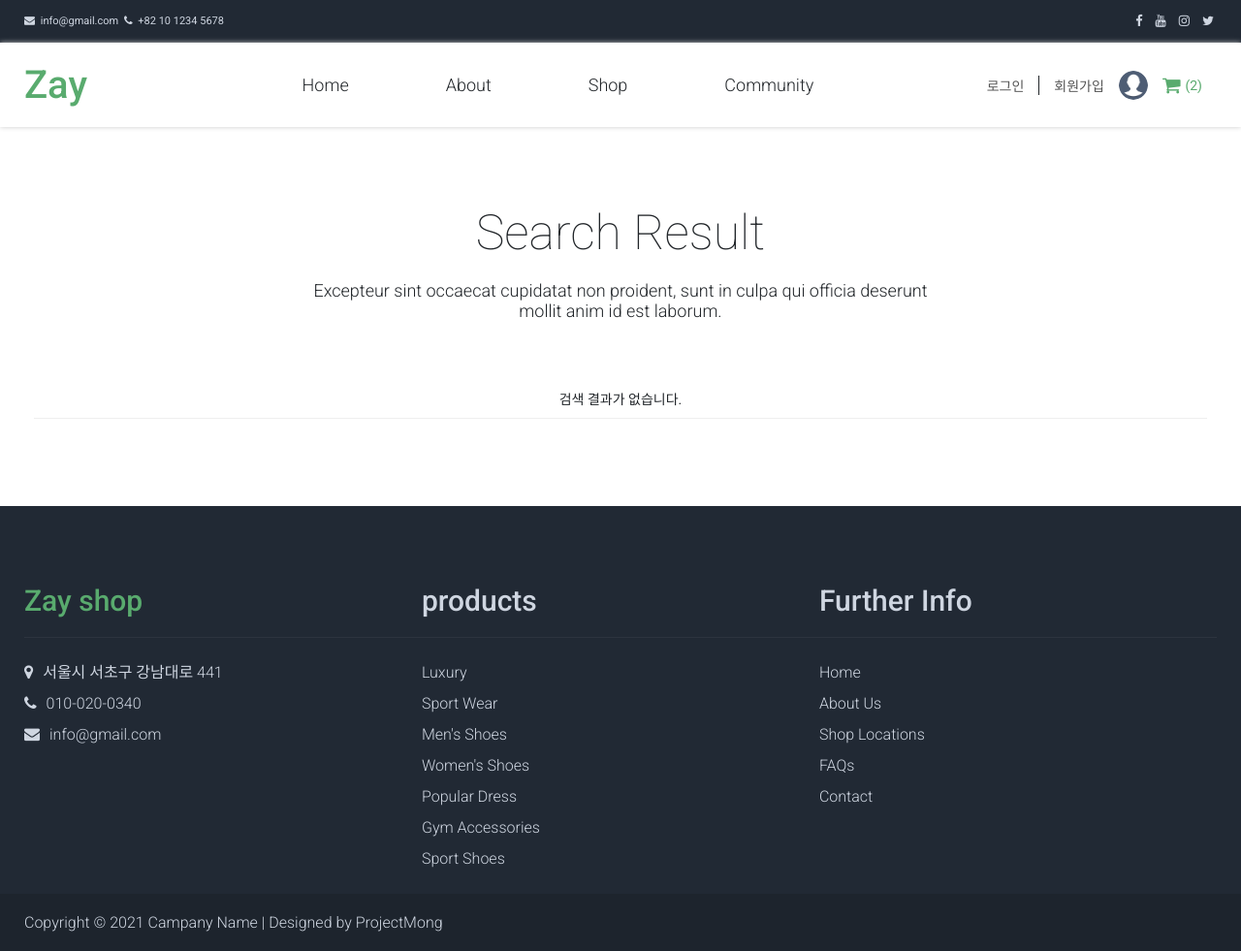
After one commit to yunjungheo/zay, a PHP site: page /pages/menu_page/shop_search_result.php?pro_search=1 in a window 1280 px wide. The commit adds this page. Shown: the whole page at 97% size. Run offline with PHP 8.4, Linux system fonts and the light colour scheme; data comes from the database, SQL or seed files in the repository; a stand-in replaces the project's code that opens the database connection.

Commit message:
0729  카테고리 수정 및 장바구니 만들기

```diff
--- a/css/media.css
+++ b/css/media.css
@@ -8,8 +8,11 @@
 }
 
 @media screen and (max-width:1050px){
+  header .gnb{width: 60%;}
   header .gnb li{margin:0 25px;}
   header .gnb a{font-size:16px;}
+  header .login_info{width: 40%;}
+  header .login_info a{font-size: 12px;}
 
   .slider .center{flex-direction: column;}
   .slider .slider_txt{text-align:center;}
@@ -22,6 +25,9 @@
   .like_unlike{flex-direction: column; padding: 0 0 10px 0;}
   .like_icons{display: flex; justify-content: space-between; padding-bottom: 10px;}
   .like_icons span{width: 50%; text-align: center;}
+
+
+
 
 }
 @media screen and (max-width:850px){
--- a/css/style.css
+++ b/css/style.css
@@ -18,11 +18,15 @@ header .gnb a{color:#212529;}
 
 header .menu_items{display:flex; align-items: center; justify-content: space-between; width:85%;}
 
-header .login_info{display:flex; align-items: center;}
+header .login_info{display:flex; align-items: center; width: 30%;  justify-content: flex-end;}
 header .login_info a{padding:0 15px; color:#555555; font-weight:400;}
 header .login_info a:nth-child(2){border-left:1px solid #212529;}
 header .login_info a:nth-child(3){padding-right:0; width: 30px; height: 30px; overflow: hidden; border-radius: 50%; padding-left: 0;}
 header .login_info img{width:100%;}
+
+header .cart_btn{display: flex; align-items: center;}
+header .cart_btn i{font-size: 20px; color: #59ab6e;}
+header .cart_btn b{font-size: 14px; color: #59ab6e; padding-left: 5px;}
 
 header.stick{padding:12px 0; z-index:9999; background:#fff;}
 header.stick .logo a{font-size:35px;}
@@ -233,5 +237,29 @@ section.join .submit_info span a{display: inline-block; padding: 10px 20px; back
 
 /*Shop Page Style Code */
 .shop .shop_btns{width: 100%; height: auto; display: flex; justify-content: space-between; padding: 15px 0; border-bottom: 1px solid #eee;}
+.shop .shop_btns>div{width: 50%;}
+.shop .shop_btns>div.filters{display: flex; justify-content: flex-end; align-items: center;}
+
+.shop .shop_btns>div.filters select{background: #59ab6e; color: #fff; height: 100%; padding: 10px; border: 0; border-radius: 5px;}
+.shop .shop_btns>div.filters .search{display: flex; align-items: center;}
+.shop .shop_btns>div.filters input{border: 1px solid #ddd; margin-left: 5px; height: 35px;}
+.shop .shop_btns>div.filters input:focus{border: 1px solid #59ab6e;}
+.shop .shop_btns>div.filters button{width: 40px; height: 35px; font-size: 16px; border: 1px solid #59ab6e; background:#59ab6e; color: #fff; border-radius: 5px; display: flex; justify-content: center; align-items: center; margin-left: 5px;}
+
 .shop .shop_btns a{background: #59ab6e; color: #fff; border-radius: 5px; padding: 10px 25px; display: inline-block; border: 1px solid #59ab6e;}
 .shop .shop_btns a.active{background: #fff; color: #59ab6e;}
+
+/* Shop Search Page Style Code */
+.pro_search .tit_box{border-radius: 1px solid #eee;}
+.pro_search .search_lists{padding: 10px;}
+.pro_search .search_item{display: flex; border-bottom: 1px solid #eee;}
+.pro_search span{width: 20%; display: flex; align-items: center; justify-content: center;}
+.pro_search span.search_img{padding: 10px;}
+.pro_search span img{width: 80%;}
+.pro_search span.search_txt{width: 40%; flex-direction: column; justify-content: center; align-items:flex-start; padding: 0 20px;}
+.pro_search span.search_txt h2{font-weight: 400; color: #555;}
+.pro_search span.search_txt p{font-weight: 300; color:#555; margin-top: 10px;}
+.pro_search span.search_pri h3{color: #555;}
+.pro_search span.search_pri i{font-size: 20px; color: #59ab6e; padding: 5px;}
+.pro_search span.search_btns{flex-direction: column; justify-content: center; align-items: center;}
+.pro_search span.search_btns button{width: 80%; margin: 5px 0; background: #59ab6e; color: #fff; border-radius: 3px;}
--- a/include/header.php
+++ b/include/header.php
@@ -61,24 +61,22 @@
           <li><a href="/zay/pages/menu_page/community_form.php">Community</a></li>
         </ul>
         <div class="login_info">
-
           <?php
-            if(!$userid){
-          ?>
+            if(!$userid){          ?>
           <!-- 로그아웃 시 보여질 UI -->
           <a href="/zay/pages/join/login_form.php">로그인</a>
           <a href="/zay/pages/join/join_form.php">회원가입</a>
           <a href="#"><img src="/zay/img/default-user.png" alt=""></a>
-          <?php
-            } else{
-          ?>
+          <?php            } else{          ?>
           <!-- 로그인 시 보여질 UI -->
           <a href="/zay/php/logout.php">로그아웃</a>
           <a href="#"><?=$userid?></a>
           <a href="#"><img src="/zay/data/profile/<?=$userprofile?>" alt=""></a>
-            <?php
-            }
-          ?>
+            <?php            }          ?>
+          <a href="/zay/pages/menu_page/cart_list.php" class="cart_btn">
+            <i class="fa fa-shopping-cart"></i>
+            <b>(2)</b>
+          </a>
 
 
         </div>
--- /dev/null
+++ b/pages/menu_page/shop_search_result.php
@@ -0,0 +1,93 @@
+<!DOCTYPE html>
+<html lang="en">
+<head>
+<meta charset="UTF-8">
+  <meta http-equiv="X-UA-Compatible" content="IE=edge">
+  <meta name="viewport" content="width=device-width, initial-scale=1.0, user-scalable=no, maximum-scale=1" />
+  <title>Zay Shop || Product search</title>
+  <!-- Favicon Link -->
+  <link rel="shortcut icon" href="/zay/img/favicon.ico" type="image/x-icon">
+  <link rel="icon" href="/zay/img/favicon.ico" type="image/x-icon">
+  <link rel="apple-touch-icon" href="/zay/img/favicon.ico">
+  <!-- Font Awesome Link -->
+  <link rel="stylesheet" href="https://cdnjs.cloudflare.com/ajax/libs/font-awesome/4.7.0/css/font-awesome.css"/>
+  <!-- Reset CSS Link -->
+  <link rel="stylesheet" href="/zay/css/reset.css">
+  <!-- Main Style CSS Link -->
+  <link rel="stylesheet" href="/zay/css/style.css">
+  <!-- Media Style CSS Link -->
+  <link rel="stylesheet" href="/zay/css/media.css">
+</head>
+<body>
+
+  <?php include $_SERVER["DOCUMENT_ROOT"]."/zay/include/header.php"; ?>
+
+  <section class="pro_search">
+    <div class="center">
+      <div class="tit_box">
+        <h2>Search Result</h2>
+        <p>Excepteur sint occaecat cupidatat non proident, sunt in culpa qui officia deserunt<br> mollit anim id est laborum.</p>
+      </div>
+
+      <div class="search_lists">
+        <?php
+          $pro_search = $_GET['pro_search'];
+
+          include $_SERVER["DOCUMENT_ROOT"]."/connect/db_conn.php";
+          $sql = "SELECT * FROM zay_pro WHERE ZAY_pro_name LIKE '%$pro_search%' ORDER BY ZAY_pro_idx DESC";
+         //LIKEㄹ로 유사문자열 검색시 변수를 {}로 감싸지 않는다.
+          $result = mysqli_query($dbConn, $sql);
+          $result_num = mysqli_num_rows($result);
+
+          //echo $result_num;
+
+          if(!$result_num){
+            echo '<div class="search_item" style="padding:10px 20px; justify-content:center">
+                  검색 결과가 없습니다.
+                  </div>';
+          } else {
+            while($result_row = mysqli_fetch_array($result)){
+              $result_idx = $result_row['ZAY_pro_idx'];
+              $result_name = $result_row['ZAY_pro_name'];
+              $result_desc = $result_row['ZAY_pro_desc'];
+              $result_pri = $result_row['ZAY_pro_pri'];
+              $result_img = $result_row['ZAY_pro_img_01'];
+
+
+        ?>
+        <div class="search_item">
+          <span class="search_img">
+            <a href="/zay/pages/details/pro_detail_form.php?pro_idx=<?=$result_idx ?>"><img src="/zay/data/product_imgs/<?=$result_img?>" alt=""></a>
+          </span>
+          <span class="search_txt">
+            <h2><?=$result_name?></h2>
+            <p><?=$result_desc?></p>
+          </span>
+          <span class="search_pri">
+            <h3><i class="fa fa-krw"></i><?=$result_pri?></h3>
+          </span>
+          <span class="search_btns">
+            <button>BUY NOW</button>
+            <button>ADD TO CART</button>
+          </span>
+        </div><!-- End of loop search item -->
+        <?php } } ?>
+      </div><!-- End of search lists -->
+    </div>
+  </section>
+
+
+
+
+
+  <?php include $_SERVER["DOCUMENT_ROOT"]."/zay/include/footer.php"; ?>
+
+
+   <!-- jQuery Framework Load -->
+  <script src="https://ajax.googleapis.com/ajax/libs/jquery/3.4.1/jquery.min.js"></script>
+  <script src="/zay/js/jq.main.js"></script>
+
+
+
+</body>
+</html>
```
Also changed, not shown: pages/details/pro_detail_form.php (+8 -1 lines), pages/menu_page/cart_list.php (added, +78 -0 lines), pages/menu_page/shop.php (+27 -6 lines), php/cart.php (added, +85 -0 lines).
